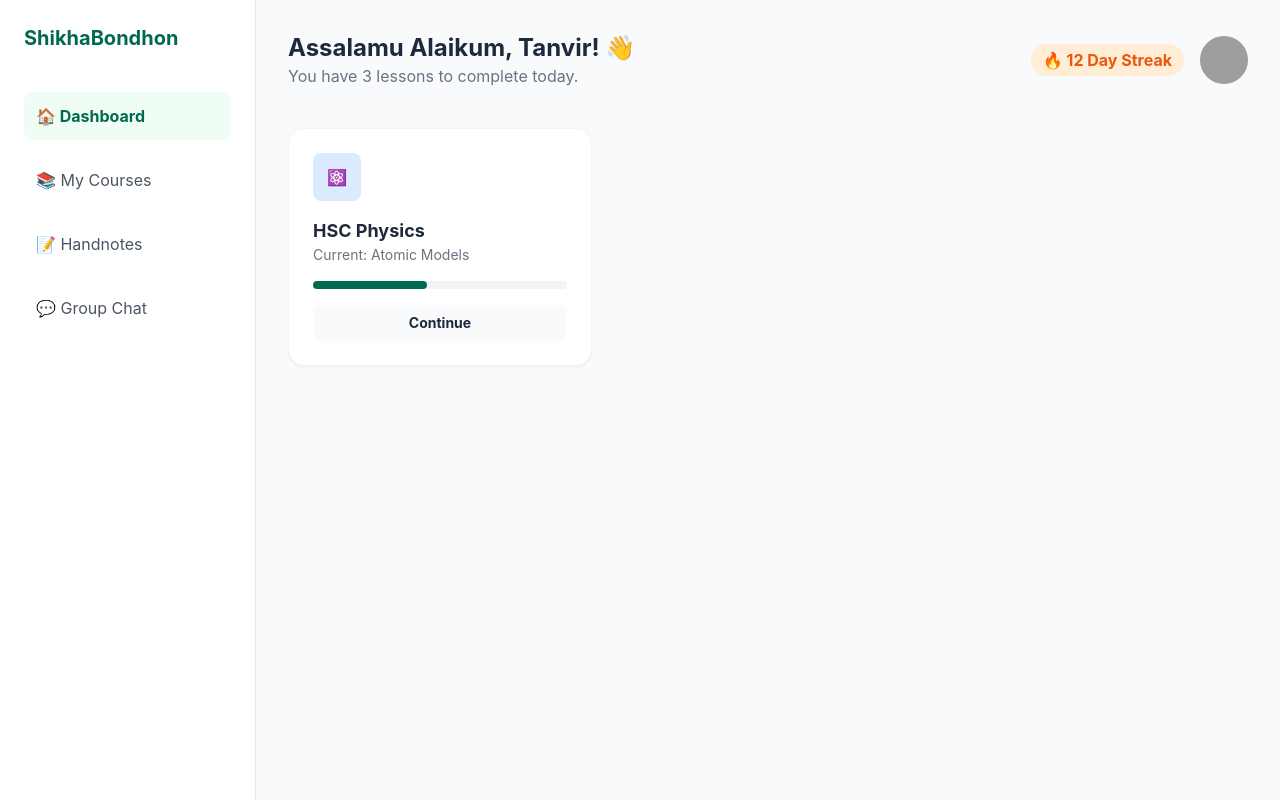
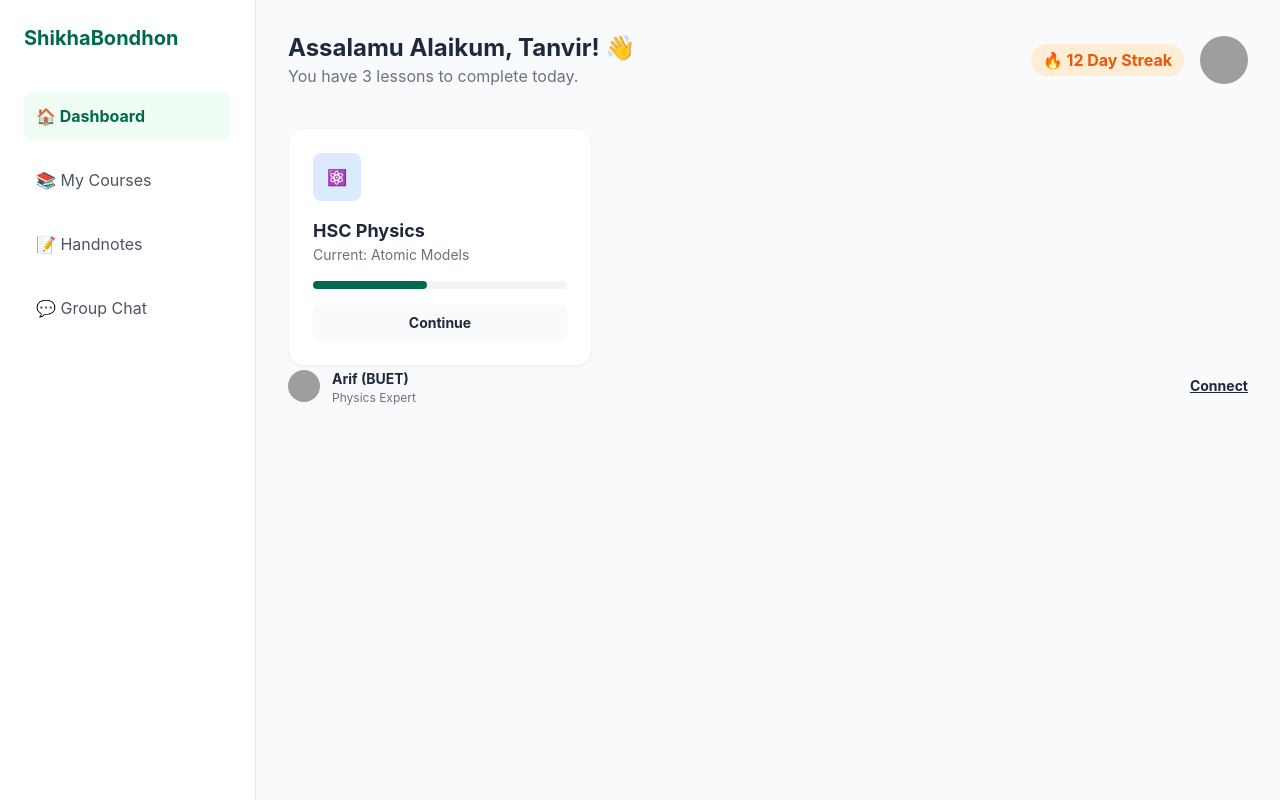
Before and after one commit to anudasrpmc39-sudo/sikshabondhon, a plain HTML site: page dashboard.html in a window 1280 px wide. Drawn offline with nearby package versions, Linux system fonts and the light colour scheme; grey boxes are pictures that could not be loaded.

Commit message:
Add user profile section to dashboard

```diff
--- a/dashboard.html
+++ b/dashboard.html
@@ -41,6 +41,18 @@
                     <a href="course.html" class="mt-4 block text-center bg-gray-50 py-2 rounded-lg text-sm font-bold">Continue</a>
                 </div>
                 </div>
+
+<div class="flex items-center justify-between">
+    <div class="flex items-center gap-3">
+        <img src="https://ui-avatars.com/api/?name=Arif+BUET" class="w-8 h-8 rounded-full">
+        <div>
+            <a href="teacher-profile.html" class="text-sm font-bold hover:text-[#006A4E]">Arif (BUET)</a>
+            <p class="text-xs text-gray-500">Physics Expert</p>
+        </div>
+    </div>
+    <button class="text-bd-green text-sm font-bold underline">Connect</button>
+</div>
+
         </main>
     </div>
 </body>
```
